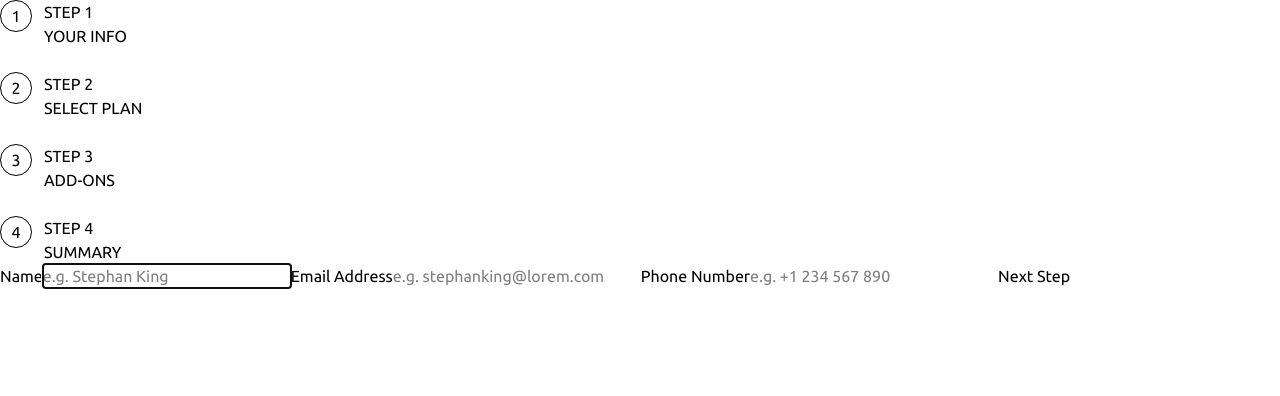
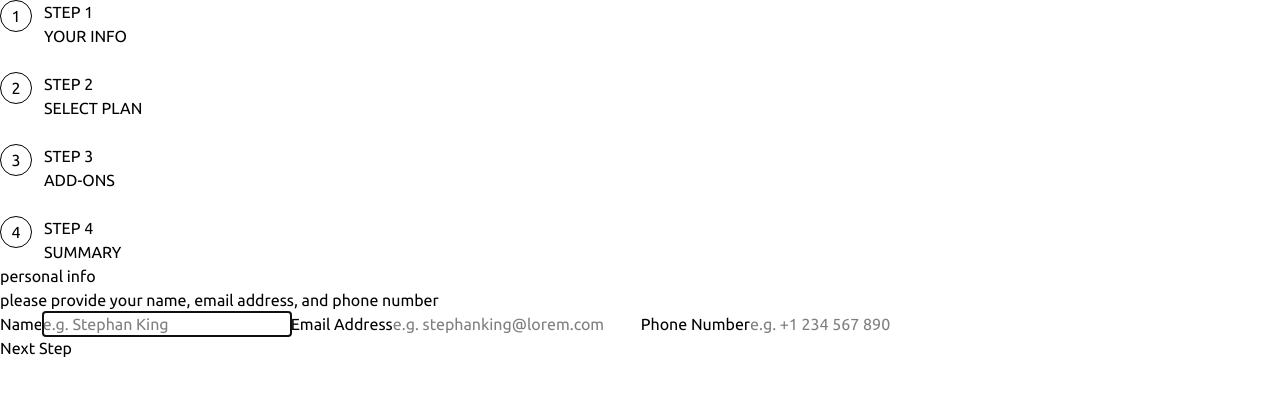
Before and after one commit to SanazBHMN/multi-step-form, a React (Vite) app: page / in a window 1280 px wide. Shown: the top 396 px of the page. Built offline with nearby package versions, Linux system fonts and the light colour scheme.

Commit message:
Wrap each step inside the form wrapper

```diff
--- a/src/components/AddOnsForm.tsx
+++ b/src/components/AddOnsForm.tsx
@@ -1,6 +1,13 @@
+import { FormWrapper } from "./FormWrapper";
+
 export const AddOnsForm = () => {
+  let { title, description } = {
+    title: "pick add-ons",
+    description: "add-ons help enhance your gaming experience.",
+  };
+
   return (
-    <>
+    <FormWrapper title={title} description={description}>
       <label htmlFor="">online services</label>
       <input type="checkbox" />
 
@@ -9,6 +16,6 @@ export const AddOnsForm = () => {
 
       <label htmlFor="">customizable storage</label>
       <input type="checkbox" />
-    </>
+    </FormWrapper>
   );
 };
--- a/src/components/PersonalInfoForm.tsx
+++ b/src/components/PersonalInfoForm.tsx
@@ -1,6 +1,13 @@
+import { FormWrapper } from "./FormWrapper";
+
 export const PersonalInfoForm = () => {
+  let { title, description } = {
+    title: "personal info",
+    description: "please provide your name, email address, and phone number",
+  };
+
   return (
-    <>
+    <FormWrapper title={title} description={description}>
       <label htmlFor="">Name</label>
       <input type="text" placeholder="e.g. Stephan King" autoFocus required />
 
@@ -9,6 +16,6 @@ export const PersonalInfoForm = () => {
 
       <label htmlFor="">Phone Number</label>
       <input type="tel" placeholder="e.g. +1 234 567 890" />
-    </>
+    </FormWrapper>
   );
 };
--- a/src/components/PlanForm.tsx
+++ b/src/components/PlanForm.tsx
@@ -1,6 +1,13 @@
+import { FormWrapper } from "./FormWrapper";
+
 export const PlanForm = () => {
+  let { title, description } = {
+    title: "select your plan",
+    description: "you have the option of monthly or yearly billing.",
+  };
+
   return (
-    <>
+    <FormWrapper title={title} description={description}>
       <label htmlFor="">arcade</label>
       <input type="checkbox" />
 
@@ -9,6 +16,6 @@ export const PlanForm = () => {
 
       <label htmlFor="">pro</label>
       <input type="checkbox" />
-    </>
+    </FormWrapper>
   );
 };
--- a/src/components/Summary.tsx
+++ b/src/components/Summary.tsx
@@ -1,3 +1,14 @@
+import { FormWrapper } from "./FormWrapper";
+
 export const Summary = () => {
-  return <div>REVIEW SELECTED OPTIONS</div>;
+  let { title, description } = {
+    title: "finishing up",
+    description: "double-check everything looks OK before confirming.",
+  };
+
+  return (
+    <FormWrapper title={title} description={description}>
+      REVIEW YOUR SELECTIONS
+    </FormWrapper>
+  );
 };
```
